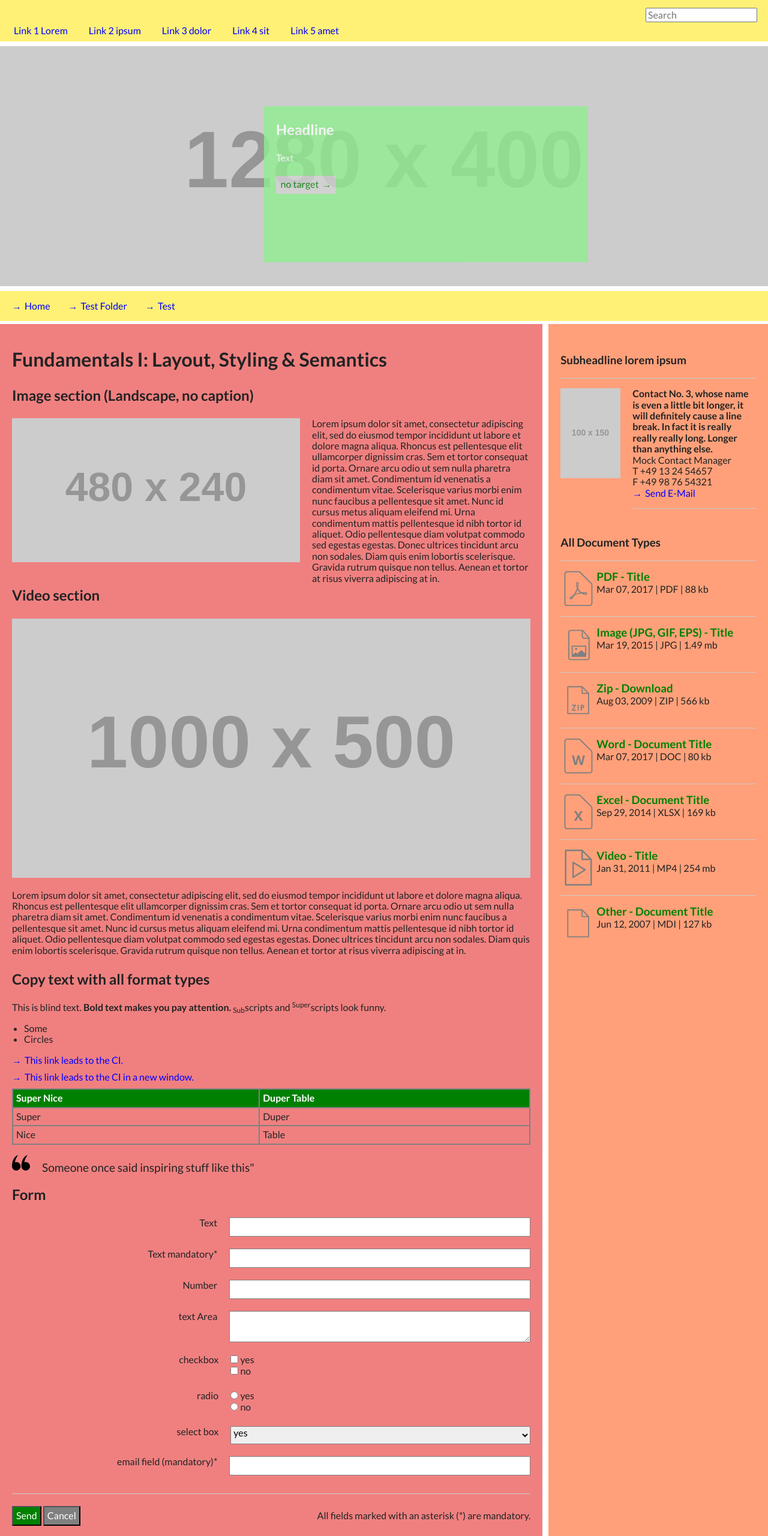
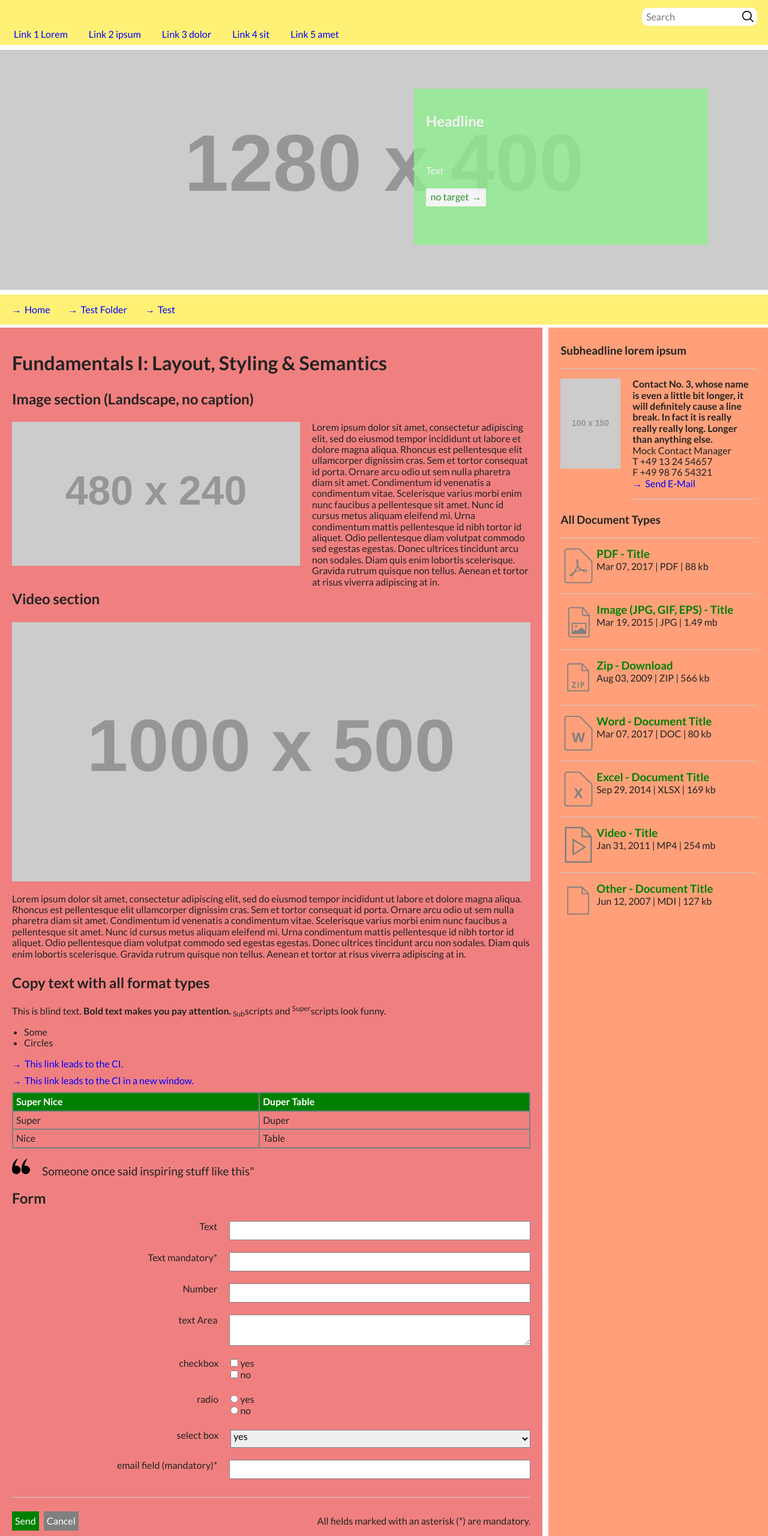
Before and after one commit to azraefendic/vi-frontend-onboarding, a website built with Parcel: page index.html in a window 1280 px wide. Shown: the top 2560 px of the page at 60% size. Built offline with nearby package versions, Linux system fonts and the light colour scheme; placeholder pictures from the web are drawn by us.

Commit message:
Fix headline positioning and some basic styling

```diff
--- a/css/main.css
+++ b/css/main.css
@@ -270,7 +270,6 @@ body {
   align-items: stretch;
 }
 
-
 .nav-in-header {
   background-color: #fff176;
   display: flex;
@@ -278,6 +277,13 @@ body {
   padding: 8px;
 }
 
+.search-container > input {
+  background-image: url(../img/search.svg);
+  background-repeat: no-repeat;
+  background-position-x: right;
+  border: 5px solid white;
+  border-radius: 10px;
+}
 
 .headline {
   margin-top: 1vh;
@@ -290,9 +296,7 @@ body {
   background-color: lightgreen;
   padding: 20px;
   color: white;
-}
-
-main {
+  opacity: 0.8;
 }
 
  img {
@@ -310,7 +314,6 @@ main {
 }
 
 .column-element-wrapper {
-  height: max-content;
   max-width: 1280px;
   margin-top: 0.6vh;
 }
@@ -318,7 +321,6 @@ main {
 .first-column {
   background-color: lightcoral;
   padding: 20px;
-  object-fit: cover;
 }
 
 aside {
@@ -394,7 +396,7 @@ a::before {
   margin-top: 20px;
   width: 100px;
   height: 30px;
-  background-color: lightgray;
+  background-color: white;
   color: green;
   border-style: hidden;
 }
@@ -444,10 +446,6 @@ h1 {
   max-height: 240px;
 }
 
-.video-image {
-
-}
-
 .bullet-list {
   list-style-type: disc;
 }
@@ -490,22 +488,25 @@ form {
   width: 100%;
   margin-top: 10px;
   padding-top: 20px;
-  float: left;
   display: flex;
   justify-content: space-between;
   align-items: center;
 }
 
+.send, .cancel {
+  color: white;
+  padding: 5px;
+  border: none;
+  height: 32px;
+}
+
 .send {
-  color: white;
   background-color: green;
-  padding: 5px;
+  margin-right: 5px;
 }
 
 .cancel {
-  color: white;
   background-color: gray;
-  padding: 5px;
 }
 
  .input-field {
@@ -557,17 +558,14 @@ form {
  .documents {
    display: flex;
  }
+
  .file-info > h3, p {
    margin: 0;
  }
+
  .file-info > h3 {
    color: green;
  }
-
-
- .video-teaser > p, h3 {
-  margin-top: 30px;
-}
 
  .time-stamp {
    margin-top:10px;
@@ -588,7 +586,6 @@ form {
   align-items: center;
   flex-direction: column;
   align-items: flex-start;
-  height: auto;
 }
 
 .footer {
@@ -618,21 +615,38 @@ form {
   margin: 20px 0 20px 0;
 }
 
+.mandatory-dsc {
+  margin-top: 10px;
+}
+
+footer {
+  padding-top: 8px;
+  padding-bottom: 8px;
+}
 
 }
 
 @media (min-width: 480px) {
 
-
-
 }
 
-@media (min-width: 600px) {
+@media (min-width: 768px) {
 
+  .header {
+    width: 1280px;
+  }
+
+  .headline-overlay > h2 {
+    padding: 20px 0 40px 0;
+  }
 
 }
 
 @media (max-width: 768px) {
+
+  .header {
+    width: 768px;
+  }
 
   .radio, .select {
     margin-top: 10px;
@@ -642,46 +656,11 @@ form {
     flex-direction: column;
   }
 
-
 }
 
-@media (min-width: 1600px) {
-
-  .headline-overlay {
-  }
-
-  .headline-overlay > h2 {
-    padding: 20px 0 40px 0;
-  }
-
-  .check {
-    padding-top: 0;
-  }
-
-}
 
 @media (min-width: 1024px) {
 
-  .headline{
-    position: relative;
-  }
-
-  .headline-overlay {
-    background-color: lightgreen;
-    position: absolute;
-    top: 100px;
-    right: 300px;
-    height: 220px;
-    width: 500px;
-    opacity: 0.8;
-  }
-
-  .menubar {
-
-  }
-
-  .search-container {
-  }
 
   .column-element-wrapper {
     display: grid;
@@ -694,8 +673,19 @@ form {
   }
 
   .headline-content {
+    position: relative;
     display: flex;
+    max-width: 1280px;
   }
+
+  .headline-overlay {
+    position: absolute;
+    top: 65px;
+    right: 100px;
+    height: 220px;
+    width: 450px;
+  }
+
 
   .image-section-content {
     display: flex;
@@ -710,10 +700,6 @@ form {
     margin: 0;
   }
 
-  .teasers-wrapper {
-    height: max-content;
-  }
-
   .teaserrow > .teaser-media {
     max-width: 50%;
   }
@@ -724,10 +710,6 @@ form {
 
   .teaser-column:last-child {
     padding-left: 20px;
-  }
-
-  .time-stamp {
-    float: right;
   }
 
   .teaser-media {
@@ -752,7 +734,6 @@ form {
     display: flex;
     flex-direction: row;
     justify-content: flex-end;
-    float: right;
     width: 100%;
   }
 
@@ -790,12 +771,11 @@ form {
     padding-right: 0;
   }
 
-
   footer {
     align-items: center;
     justify-content: center;
     flex-direction: row;
-    height: 60px;
+    height: 40px;
   }
 
   .footer > p, a {
@@ -807,3 +787,16 @@ form {
   }
 
 }
+
+@media (max-width: 1280px) {
+
+}
+
+
+@media (min-width: 1600px) {
+
+  .check {
+    padding-top: 0;
+  }
+
+}
```
Also changed, not shown: img/search.svg (added).
